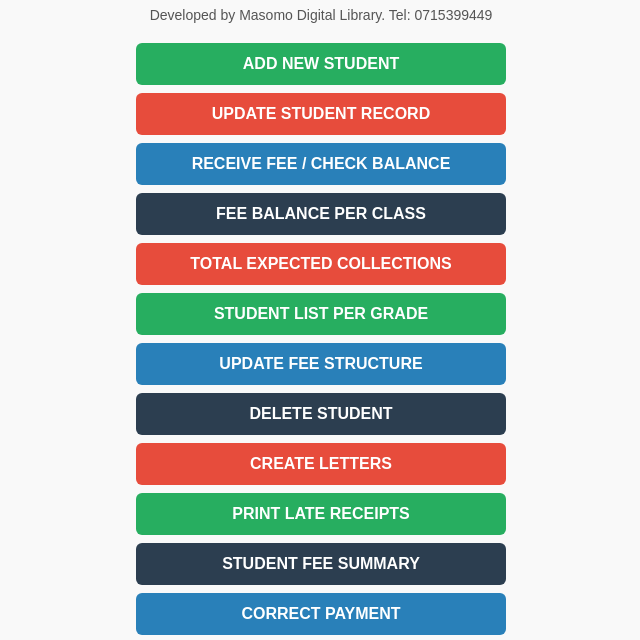
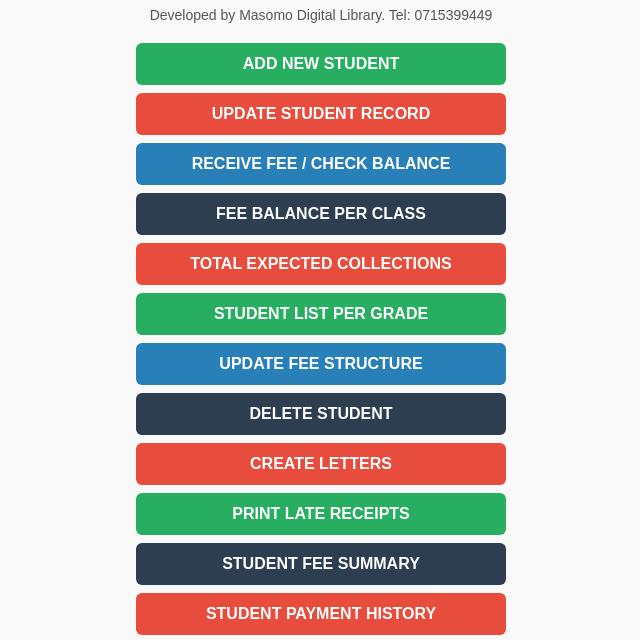
Before and after one commit to masomodigital/NASTER-UI, a plain HTML site: page index.html in a window 1280 px wide. Shown: the part 159-799 px from the top of the page, without its empty margins (319-959 px from the left). Drawn offline with Linux system fonts and the light colour scheme.

Commit message:
Update index.html

```diff
--- a/index.html
+++ b/index.html
@@ -123,6 +123,7 @@
     <a href="https://script.google.com/macros/s/AKfycbwj7OnrIqrzHZ2cGPVHlPaZlPkCyvQic0qxlq8O1Oaqocntwp3P3nOshPCvIw7oIl_G/exec" class="button red">CREATE LETTERS</a>
     <a href="https://script.google.com/macros/s/AKfycbz2ToWmwN7oAewiFkJB70jKq-gRfz1fFhTTgszhazNg3SwQdSHGwUwSUCZ-zmnd1IjARw/exec" class="button green">PRINT LATE RECEIPTS</a>
     <a href="https://script.google.com/macros/s/AKfycbxT0JWsl6Ghmf-ItFC2Lt5Xm82yXGIm9XHSrTdTb6jphjldT2cSHy9dR_TotWaJltqrSg/exec" class="button black">STUDENT FEE SUMMARY</a>
+    <a href="https://masomodigital.github.io/payment-history-nasta/" class="button red">STUDENT PAYMENT HISTORY</a>
     <a href="https://script.google.com/macros/s/AKfycbx4O1Jdu4FhZ85JoafApSG4f03GY_ivYy5wUi7wlRWCUJ6IQafICy5I-IDLkgU7s17-/exec" class="button blue">CORRECT PAYMENT</a>
     <a href="https://script.google.com/macros/s/AKfycbwF4UNuuPzK21PQKEdYq8oEkzQU3kK56NOaU3C07P6qFFWDAptL9OPwo0eMiI0LYv8I/exec" class="button black">UPDATE TERM</a>
     <a href="https://script.google.com/macros/s/AKfycbyRO3o9WKBHnALOSoa5FD-jRY5C5JycpNxnzrAkGNRg0w0VZJZ4pXJSIMvb5sloq9NNjg/exec" class="button blue">SEND SMS TO PARENTS</a>
```
